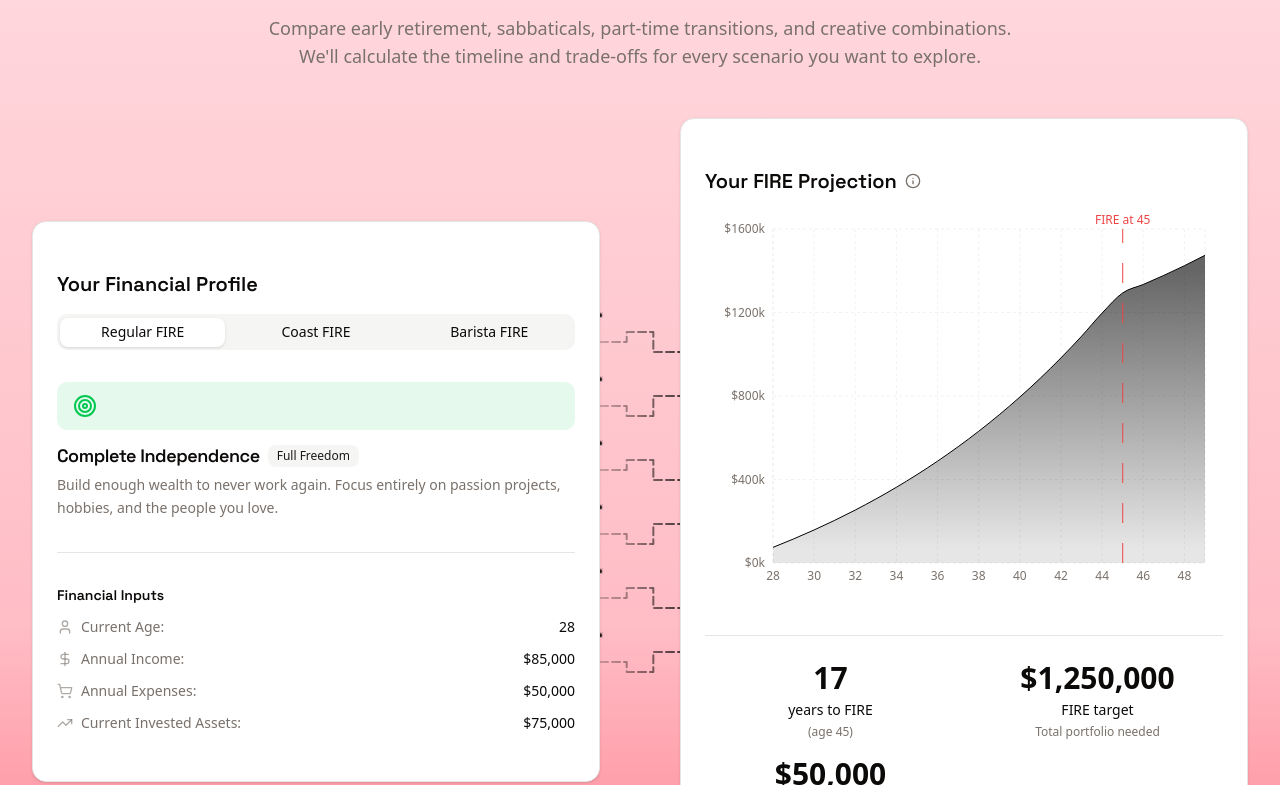
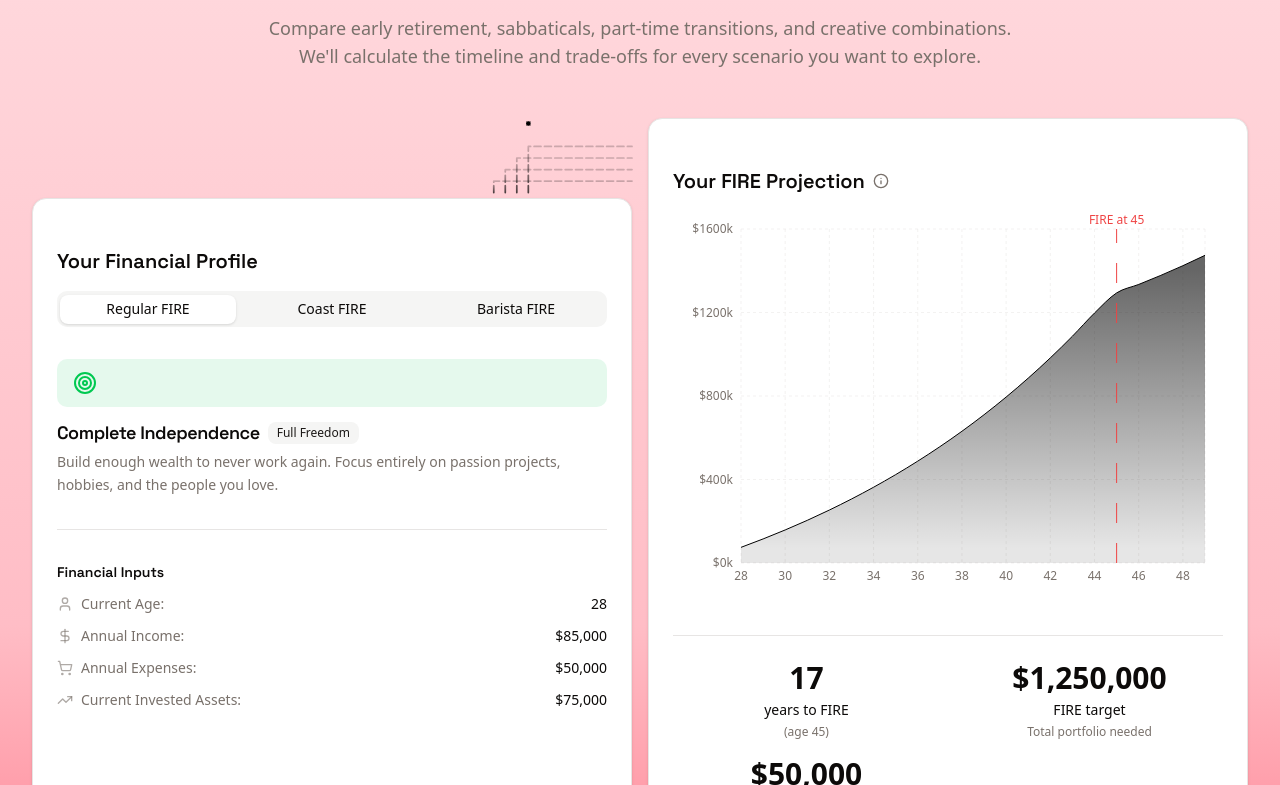
Before and after one commit to schelskedevco/ignidash-legacy, a Next.js app: page / in a window 1280 px wide. Shown: the part 975-1760 px from the top of the page. Built offline with nearby package versions, Linux system fonts and the light colour scheme.

Commit message:
update custom svg

```diff
--- a/src/components/features/fire-scenarios/components/connecting-wire.tsx
+++ b/src/components/features/fire-scenarios/components/connecting-wire.tsx
@@ -1,76 +1,78 @@
 "use client";
 
+import React, { useEffect, useState } from "react";
 import { useTheme } from "next-themes";
-import { useEffect, useState } from "react";
 
 interface ConnectingWireProps {
   className?: string;
-  idx: number;
-  direction?: "normal" | "reverse";
+  placement: "top" | "bottom";
 }
 
-// Helper function to get color values based on theme
+// Constants for consistent calculations
+const WIRE_COUNT = 4;
+const WIRE_SPACING = -20; // Negative for stacking effect
+const BASE_VERTICAL_OFFSET = 80; // Base Y position for vertical segment
+const VERTICAL_RISE_STEP = 20; // Height difference between wires
+const VIEWBOX_X = -70; // Account for negative wire positions
+const VIEWBOX_Y = 0;
+const VIEWBOX_WIDTH = 250; // Extended to show wires reaching out
+const VIEWBOX_HEIGHT = 120;
+const WIRE_END_X = 180; // Where wires extend to
+
 const getWireColors = (isDark: boolean) => ({
   gradientStart: isDark ? "rgba(255,255,255,0.2)" : "rgba(0,0,0,0.2)",
   gradientEnd: isDark ? "rgba(255,255,255,0.7)" : "rgba(0,0,0,0.7)",
   sparkFill: isDark ? "rgba(255,255,255,0.8)" : "rgba(0,0,0,0.8)",
 });
 
-// Common SVG definitions component
 function WireSvgDefs({
-  direction,
-  idx,
+  placement,
   colors,
-  isVertical = false,
 }: {
-  direction: string;
-  idx: number;
+  placement: string;
   colors: ReturnType<typeof getWireColors>;
-  isVertical?: boolean;
 }) {
-  const gradientId = `wireGradient${isVertical ? "V" : "H"}-${direction}-${idx}`;
-  const sparkGlowId = `sparkGlow${isVertical ? "V" : ""}-${idx}`;
+  const uniqueId = `wire-${placement}`;
 
   return (
     <defs>
-      <linearGradient
-        id={gradientId}
-        x1="0"
-        y1="0"
-        x2={isVertical ? "0" : "1"}
-        y2={isVertical ? "1" : "0"}
-      >
+      {/* Single gradient for all wires in this theme */}
+      <linearGradient id={`${uniqueId}-gradient`} x1="0" y1="0" x2="0" y2="1">
         <stop offset="0%" stopColor={colors.gradientStart} />
         <stop offset="100%" stopColor={colors.gradientEnd} />
       </linearGradient>
-      <filter id={sparkGlowId}>
+
+      {/* Individual spark glows for each wire */}
+      {Array.from({ length: WIRE_COUNT }).map((_, i) => {
+        const sparkGlowId = `${uniqueId}-sparkGlow-${i}`;
+
+        return (
+          <filter key={i} id={sparkGlowId}>
             <feGaussianBlur stdDeviation="3" result="coloredBlur" />
             <feMerge>
               <feMergeNode in="coloredBlur" />
               <feMergeNode in="SourceGraphic" />
             </feMerge>
           </filter>
+        );
+      })}
     </defs>
   );
 }
 
-// Common spark animation component
 function SparkAnimation({
-  idx,
+  pathId,
   sparkDuration,
   sparkDelay,
   colors,
-  isVertical = false,
+  sparkGlowId,
 }: {
-  idx: number;
+  pathId: string;
   sparkDuration: number;
   sparkDelay: number;
   colors: ReturnType<typeof getWireColors>;
-  isVertical?: boolean;
+  sparkGlowId: string;
 }) {
-  const pathId = `path${isVertical ? "V" : "H"}-${idx}`;
-  const sparkGlowId = `sparkGlow${isVertical ? "V" : ""}-${idx}`;
-
   return (
     <circle r="3" fill={colors.sparkFill} filter={`url(#${sparkGlowId})`}>
       <animateMotion
@@ -100,8 +102,7 @@ function SparkAnimation({
 
 export function ConnectingWire({
   className = "",
-  idx,
-  direction = "normal",
+  placement,
 }: ConnectingWireProps) {
   const { resolvedTheme } = useTheme();
   const [mounted, setMounted] = useState(false);
@@ -110,62 +111,50 @@ export function ConnectingWire({
     setMounted(true);
   }, []);
 
-  // Use a consistent value during SSR and initial client render
   const isDark = mounted ? resolvedTheme === "dark" : false;
   const colors = getWireColors(isDark);
-
-  const [left, middle, right] = [40, 40, 40];
-  const total = left + middle + right;
-
-  // Directional vertical values
-  const yStart = 40;
-  const yDown = direction === "reverse" ? 25 : 55;
-  const yUp = direction === "reverse" ? 55 : 25;
-
-  // Horizontal path (lg+)
-  const x1 = left;
-  const x2 = left + middle;
-  const x3 = total;
-
-  const horizontalPath = `M0,${yStart} H${x1} V${yDown} H${x2} V${yUp} H${x3}`;
-
-  // Vertical path (mobile)
-  const y1 = left;
-  const y2 = left + middle;
-  const y3 = total;
-
-  const xDown = direction === "reverse" ? 25 : 55;
-  const xUp = direction === "reverse" ? 55 : 25;
-
-  const verticalPath = `M40,0 V${y1} H${xDown} V${y2} H${xUp} V${y3}`;
-
-  // Randomize spark timing based on idx
-  const sparkDelay = (idx * 0.3) % 2;
-  const sparkDuration = 2.5 + (idx % 3) * 0.5; // 2.5s to 4s
+  const uniqueId = `wire-${placement}`;
 
   return (
-    <div className={`relative flex items-center justify-center ${className}`}>
-      {/* Horizontal wire for lg+ screens */}
-      <div className="hidden h-16 w-20 items-center justify-center lg:flex">
+    <div className={`relative hidden sm:flex ${className}`}>
+      <div className="z-40 hidden h-20 w-36 overflow-visible lg:flex">
         <svg
-          viewBox={`0 0 ${total} 80`}
-          className="h-full w-full"
+          viewBox={`${VIEWBOX_X} ${VIEWBOX_Y} ${VIEWBOX_WIDTH} ${VIEWBOX_HEIGHT}`}
+          className="h-full w-full overflow-visible"
           preserveAspectRatio="xMidYMid meet"
+          role="img"
+          aria-hidden="true"
         >
-          <WireSvgDefs
-            direction={direction}
-            idx={idx}
-            colors={colors}
-            isVertical={false}
-          />
+          <WireSvgDefs placement={placement} colors={colors} />
 
+          {Array.from({ length: WIRE_COUNT }).map((_, i) => {
+            const wireX = i * WIRE_SPACING;
+            const verticalLength =
+              BASE_VERTICAL_OFFSET - i * VERTICAL_RISE_STEP;
+            const pathId = `${uniqueId}-path-${i}`;
+            const gradientId = `${uniqueId}-gradient`;
+            const sparkGlowId = `${uniqueId}-sparkGlow-${i}`;
+
+            // Generate path based on placement
+            let pathData: string;
+            if (placement === "top") {
+              // Start from bottom (VIEWBOX_HEIGHT), go up, then right
+              const endY = VIEWBOX_HEIGHT - verticalLength;
+              pathData = `M ${wireX},${VIEWBOX_HEIGHT} L ${wireX},${endY} L ${WIRE_END_X},${endY}`;
+            } else {
+              // Start from top (0), go down, then right
+              pathData = `M ${wireX},0 L ${wireX},${verticalLength} L ${WIRE_END_X},${verticalLength}`;
+            }
+
+            return (
+              <React.Fragment key={i}>
                 <path
-            id={`pathH-${idx}`}
-            d={horizontalPath}
-            stroke={`url(#wireGradientH-${direction}-${idx})`}
+                  id={pathId}
+                  d={pathData}
+                  stroke={`url(#${gradientId})`}
                   strokeWidth="3"
+                  strokeLinecap="round"
                   strokeLinejoin="round"
-            strokeLinecap="round"
                   fill="none"
                   strokeDasharray="12 6"
                 >
@@ -176,56 +165,16 @@ export function ConnectingWire({
                     repeatCount="indefinite"
                   />
                 </path>
-
                 <SparkAnimation
-            idx={idx}
-            sparkDuration={sparkDuration}
-            sparkDelay={sparkDelay}
+                  pathId={pathId}
+                  sparkDuration={2}
+                  sparkDelay={i * 0.5}
                   colors={colors}
-            isVertical={false}
+                  sparkGlowId={sparkGlowId}
                 />
-        </svg>
-      </div>
-
-      {/* Vertical wire for smaller screens */}
-      <div className="flex h-20 w-16 items-center justify-center lg:hidden">
-        <svg
-          viewBox={`0 0 80 ${total}`}
-          className="h-full w-full"
-          preserveAspectRatio="xMidYMid meet"
-        >
-          <WireSvgDefs
-            direction={direction}
-            idx={idx}
-            colors={colors}
-            isVertical={true}
-          />
-
-          <path
-            id={`pathV-${idx}`}
-            d={verticalPath}
-            stroke={`url(#wireGradientV-${direction}-${idx})`}
-            strokeWidth="3"
-            strokeLinejoin="round"
-            strokeLinecap="round"
-            fill="none"
-            strokeDasharray="12 6"
-          >
-            <animate
-              attributeName="stroke-dashoffset"
-              values="0;-36"
-              dur="1s"
-              repeatCount="indefinite"
-            />
-          </path>
-
-          <SparkAnimation
-            idx={idx}
-            sparkDuration={sparkDuration}
-            sparkDelay={sparkDelay}
-            colors={colors}
-            isVertical={true}
-          />
+              </React.Fragment>
+            );
+          })}
         </svg>
       </div>
     </div>
--- a/src/components/features/fire-scenarios/fire-scenarios-section.tsx
+++ b/src/components/features/fire-scenarios/fire-scenarios-section.tsx
@@ -35,21 +35,17 @@ export function FireScenariosSection() {
         title="Every FIRE Path, Clearly Mapped"
         description="Compare early retirement, sabbaticals, part-time transitions, and creative combinations. We'll calculate the timeline and trade-offs for every scenario you want to explore."
       />
-      <div className="flex flex-col items-center justify-center gap-4 sm:gap-0 lg:flex-row">
+      <div className="grid grid-cols-1 gap-4 lg:grid-cols-2">
         {/* Left Panel - Financial Inputs */}
-        <FinancialInputsCard
-          scenarios={SCENARIOS}
-          selectedScenario={selectedScenario}
-          onScenarioChange={setSelectedScenario}
-        />
 
-        <div className="hidden flex-row justify-center sm:flex lg:flex-col">
-          <ConnectingWire idx={0} direction="reverse" />
-          <ConnectingWire idx={1} />
-          <ConnectingWire idx={2} direction="reverse" />
-          <ConnectingWire idx={3} />
-          <ConnectingWire idx={4} direction="reverse" />
-          <ConnectingWire idx={5} />
+        <div className="flex flex-col items-end">
+          <ConnectingWire placement="top" />
+          <FinancialInputsCard
+            scenarios={SCENARIOS}
+            selectedScenario={selectedScenario}
+            onScenarioChange={setSelectedScenario}
+          />
+          <ConnectingWire placement="bottom" />
         </div>
 
         {/* Right Panel - Financial Outputs */}
```
Lines whose indentation alone changed are shown as unchanged.
